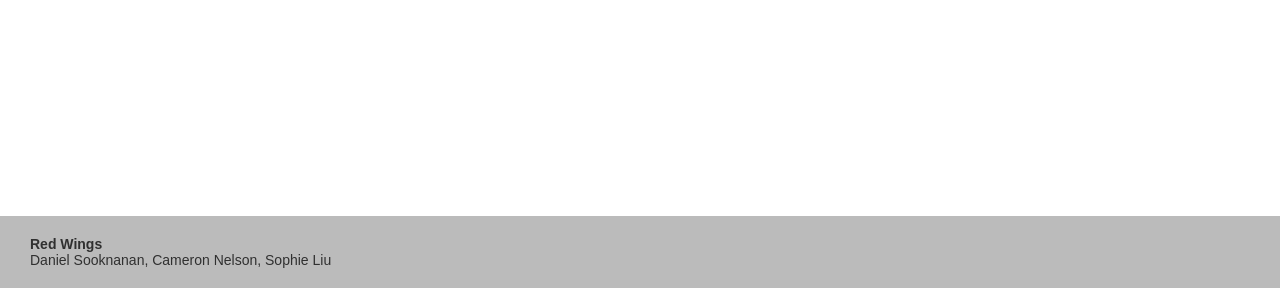
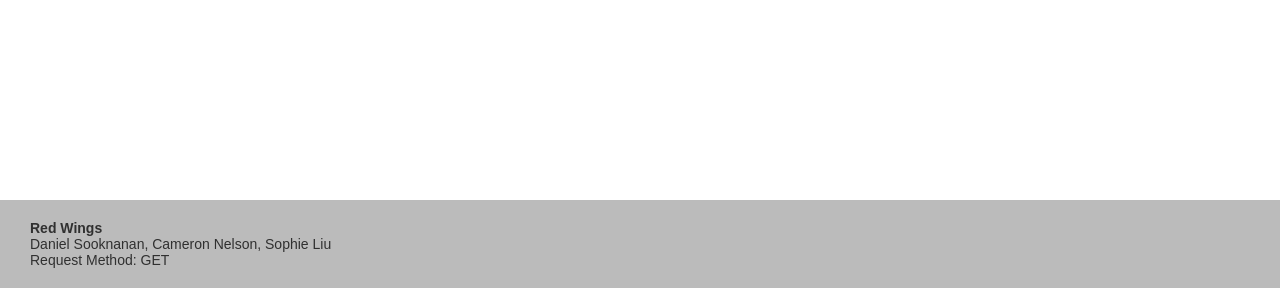
Before and after one commit to sookiemonster/Soft-Dev-Workshop, a Flask app: page / in a window 1280 px wide. Shown: the part 512-800 px from the top of the page. Run offline with Flask 2, Linux system fonts and the light colour scheme.

Commit message:
Update header & request method display

```diff
--- a/14_form/app.py
+++ b/14_form/app.py
@@ -1,6 +1,7 @@
 # Red Wings | Daniel Sooknanan, Cameron Nelson, Sophie Liu
 # SoftDev
-# Oct 2021
+# Flask Form Shenanigans
+# 2021-10-15
 
 from flask import Flask, render_template, request, redirect
 
--- a/14_form/templates/login.html
+++ b/14_form/templates/login.html
@@ -1,7 +1,9 @@
 <!DOCTYPE html>
 <!-- Red Wings | Daniel Sooknanan, Cameron Nelson, Sophie Liu
 SoftDev
-Oct 2021  -->
+Flask Form Shenanigans
+2021-10-15  -->
+
 <html>
   <head>
     <title>LOGIN PAGE</title>
@@ -24,6 +26,7 @@ Oct 2021  -->
     <div class="footer">
       <span class="team">Red Wings</span>
       <span>Daniel Sooknanan, Cameron Nelson, Sophie Liu</span>
+      <span>Request Method: {{ req_method }}</span>
     </div>
   </body>
 </html>
--- a/14_form/templates/response.html
+++ b/14_form/templates/response.html
@@ -1,8 +1,8 @@
 <!DOCTYPE html>
-
 <!-- Red Wings | Daniel Sooknanan, Cameron Nelson, Sophie Liu
 SoftDev
-Oct 2021  -->
+Flask Form Shenanigans
+2021-10-15  -->
 
 <html>
   <head>
@@ -20,6 +20,7 @@ Oct 2021  -->
     <div class="footer">
       <span class="team">Red Wings</span>
       <span>Daniel Sooknanan, Cameron Nelson, Sophie Liu</span>
+      <span>Request Method: {{ req_method }}</span>
     </div>
   </body>
 </html>
```
